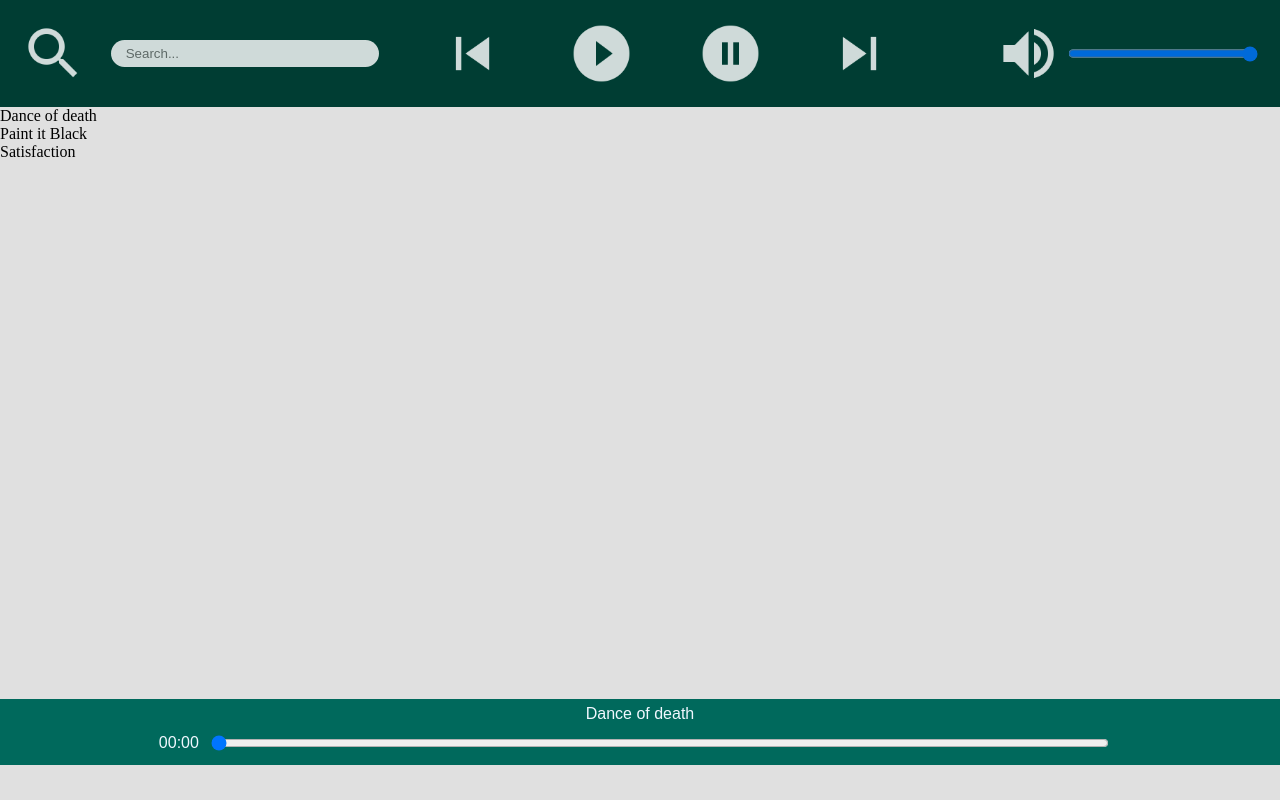
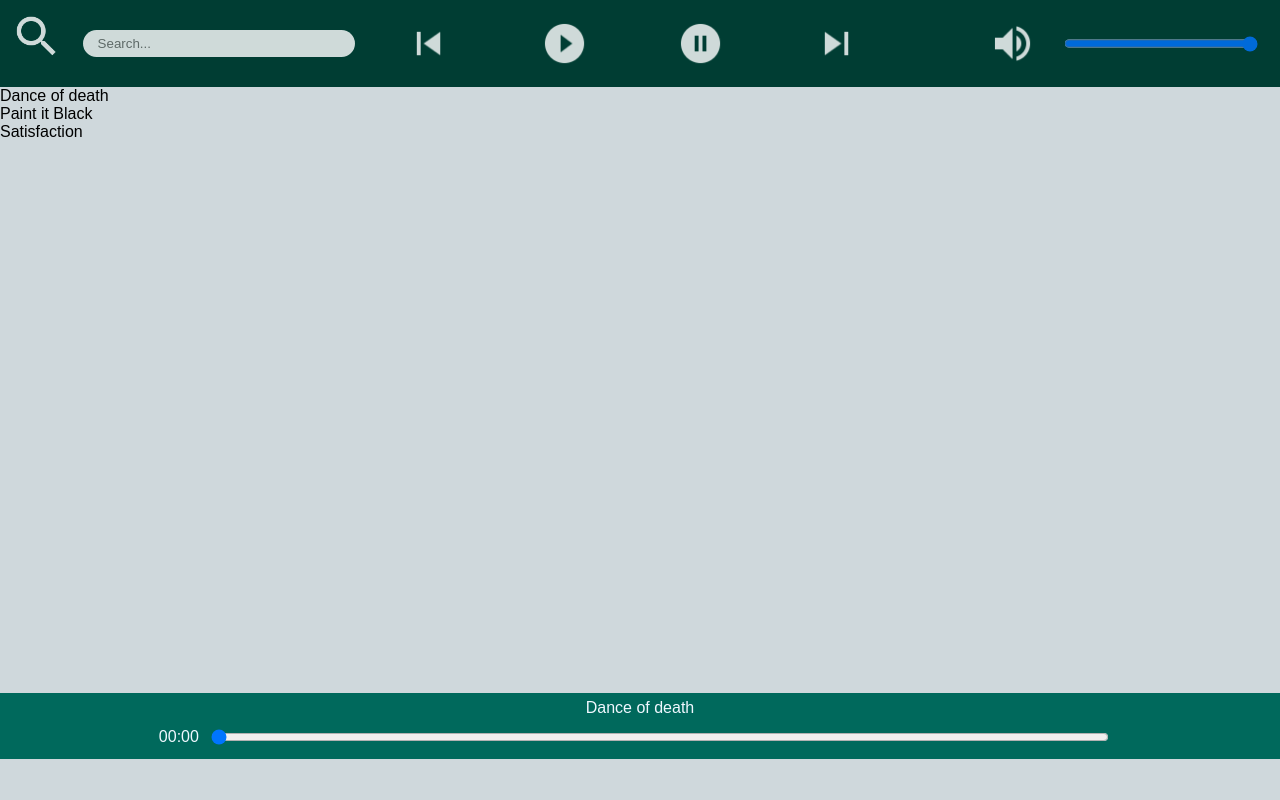
Before and after one commit to DonnaAnnIssac/MusicPlayer-js, a plain HTML site: page index.html in a window 1280 px wide. Drawn offline with nearby package versions, Linux system fonts and the light colour scheme; no server answers.

Commit message:
Decrease size of control bar

```diff
--- a/index.html
+++ b/index.html
@@ -25,7 +25,9 @@
           <input type="range" class="volCtrls "id="volumeSlider" min="0" max="100" value="100" step="1">
         </div>
       </div>
-      <div id="playlistContainer">
+      <div class="playlist">
+        <div class="playlist" id="playlistContainer">
+      </div>
       </div>
       <div class="trackInfo">
         <div class="trackInfo" id="title"></div>
@@ -34,7 +36,7 @@
             <div id="mins">00</div>:
             <div id="secs">00</div>
           </div>
-          <input type="range" id="seekSlider" min="0" max="100" value="0">
+          <input type="range" class="trackInfo" id="seekSlider" min="0" max="100" value="0">
           <div class="trackInfo" id="duration"></div>
         </div>
       </div>
--- a/styles.css
+++ b/styles.css
@@ -1,9 +1,12 @@
 html, body, .rootContainer {
-  background-color: #e0e0e0;
+  background-color: #cfd8dc;
   height: 100%;
   margin: 0;
+  /*display: flex;
+  flex-wrap: wrap;*/
 }
 .controlsContainer {
+  width: 100%;
   display: flex;
   flex-direction: row;
   background-color: #003d33;
@@ -31,7 +34,7 @@ html, body, .rootContainer {
   flex-grow: 1;
   display: flex;
   opacity: 0.9;
-  padding: 20px;
+  padding: 10px;
 }
 #searchForm {
   flex-grow: 2;
@@ -87,6 +90,15 @@ html, body, .rootContainer {
   flex-grow: 2;
   overflow: hidden;
 }
+.playlist {
+  width: 100%;
+  overflow: hidden;
+  display: flex;
+  font-family: sans-serif;
+  flex-direction: column;
+  height: 75.75%;
+}
+
 .trackInfo {
   display: flex;
   background-color: #00695c;
@@ -124,6 +136,3 @@ html, body, .rootContainer {
 #seekSlider {
   flex-grow: 5;
 }
-#playlistContainer {
-  height: 74%;
-}
```
